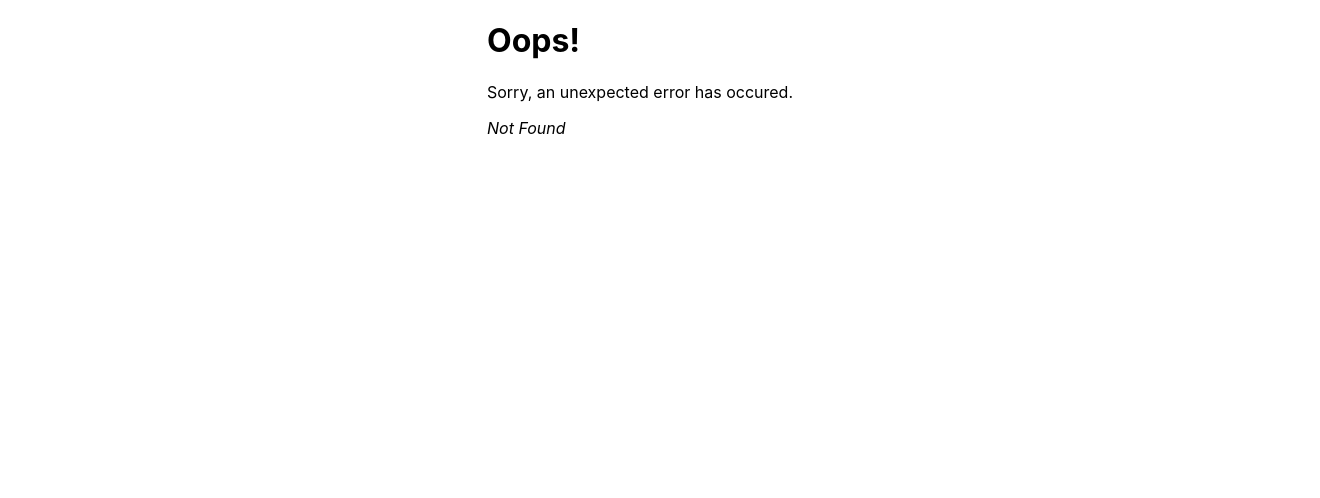
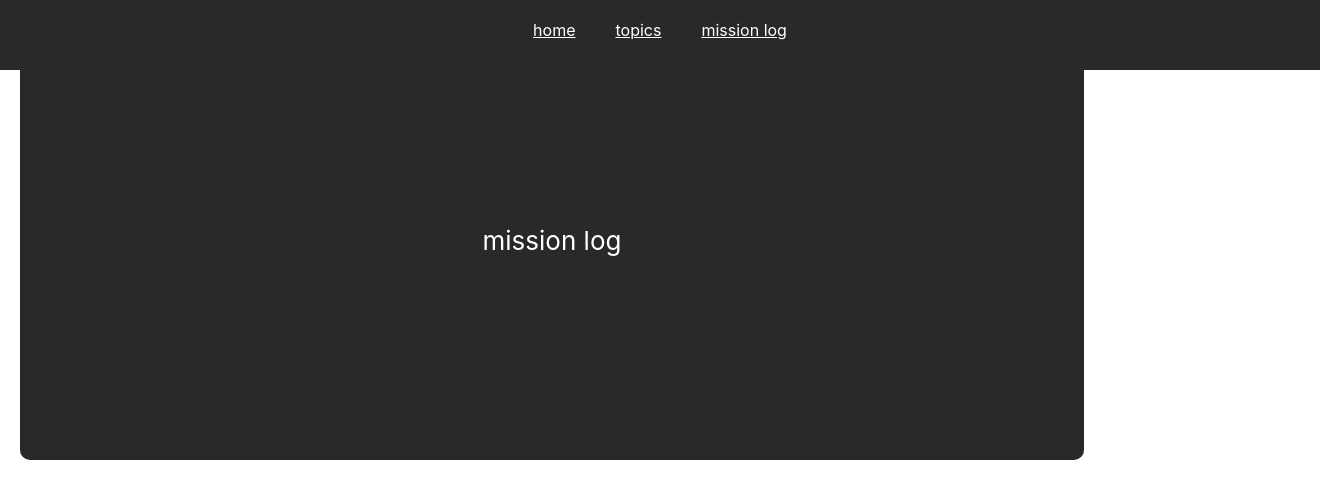
Before and after one commit to delmonicho/craft, a React (Create React App) app: page /missions in a window 1280 px wide. Before the commit this address had no page. Shown: the top 498 px of the page, 1320 px wide, since content can reach past the window. Built offline with nearby package versions, Linux system fonts and the light colour scheme.

Commit message:
add mission log page

```diff
--- a/src/components/Card.css
+++ b/src/components/Card.css
@@ -1,5 +1,5 @@
 .card-container {
-    background-color: #282c34;
+    background-color: #2b2828;
     min-height: 50vh;
     width: 80%;
     display: flex;
--- a/src/components/Card.js
+++ b/src/components/Card.js
@@ -1,24 +1,9 @@
 import './Card.css';
 
-export default function Card() {
+export default function Card({ title }) {
     return (
         <div class="card-container">
-            <h2>AWS Prep</h2>
-            <div>
-                - Review data structures
-            </div>
-            <div>
-                - Review basic algorithms
-            </div>
-            <div>
-                - Show example of array operations and document the runtimes for operations(insertion/deletion) here
-            </div>
-            <div>
-                - Show example of tree traversal here and quick sort
-            </div>
-            <div>
-                - Choose a design architecture for frontend application and explain design choice
-            </div>
+            { title }
         </div>
     );
 }
--- a/src/components/Header.css
+++ b/src/components/Header.css
@@ -1,9 +1,10 @@
 .header-bar {
     position: absolute;
-    background-color: #4d71b8;
-    text-align: left;
+    background-color: #2b2828;
+    text-align: center;
     padding: 20px;
     width: 100%;
+    height: 30px;
 }
 
 a {
--- a/src/components/Header.js
+++ b/src/components/Header.js
@@ -5,9 +5,9 @@ function Header() {
     return (
         <div class="header-bar">
 
-                <NavLink to="/">Home</NavLink>
-                <NavLink to="/topics">Topics</NavLink>
-
+                <NavLink to="/">home</NavLink>
+                <NavLink to="/topics">topics</NavLink>
+                <NavLink to="/missions">mission log</NavLink>
         </div>
     );
 }
--- a/src/pages/ErrorPage.js
+++ b/src/pages/ErrorPage.js
@@ -6,7 +6,7 @@ export default function ErrorPage() {
 
     return (
         <div id="error-page">
-            <h1>Oops!</h1>
+            <h1>wrong turn brah!</h1>
             <p>Sorry, an unexpected error has occured.</p>
             <p>
                 <i>{error.statusText || error.message}</i>
--- a/src/pages/Home.js
+++ b/src/pages/Home.js
@@ -6,7 +6,22 @@ export default function Home() {
     return (
         <div>
             <Header />
-            <Card/>
+            <Card title="interview prep"/>
+            <div>
+                - Review data structures
+            </div>
+            <div>
+                - Review basic algorithms
+            </div>
+            <div>
+                - Show example of array operations and document the runtimes for operations(insertion/deletion) here
+            </div>
+            <div>
+                - Show example of tree traversal here and quick sort
+            </div>
+            <div>
+                - Choose a design architecture for frontend application and explain design choice
+            </div>
         </div>
     );
 }
--- /dev/null
+++ b/src/pages/MissionLog.css
@@ -0,0 +1,4 @@
+.log-container {
+    width: 100%;
+    height: 100%;
+}
--- /dev/null
+++ b/src/pages/MissionLog.js
@@ -0,0 +1,13 @@
+import Card from "../components/Card";
+import Header from "../components/Header";
+import "./MissionLog.css";
+
+export default function MissionLog() {
+
+    return (
+        <div class="log-container">
+            <Header />
+            <Card title="mission log" />
+        </div>
+    );
+}
--- a/src/pages/Topics.css
+++ b/src/pages/Topics.css
@@ -8,8 +8,8 @@
 }
 
 .topics-container {
-    width: 50%;
-    background-color: #428b9f;
+    width: 90%;
+    background-color: #2b2828;
     border-radius: 10px;
     text-align: center;
     margin: 5rem 0 3rem 0;
--- a/src/util/algorithms.js
+++ b/src/util/algorithms.js
@@ -5,7 +5,6 @@
 // create an interface to ensure the input is of the correct type
 
 export function quickSort(arr, low, high) {
-    console.log("*** arr", arr);
 
     if (low < high) {
         // assign a partitioning index at the last element
@@ -22,10 +21,6 @@ export function quickSort(arr, low, high) {
 export function partition(arr, low, high) {
     // set pivot at last element in array
     let pivot = arr[high];
-
-    console.log('***pivot', pivot);
-    console.log('***low', low);
-    console.log('***high', high);
 
     // track index of smaller element and indicate right
     // position of index found so far
```
Also changed, not shown: src/App.js (+6 -2 lines).
